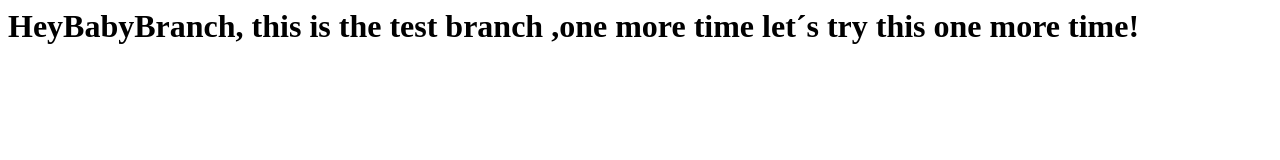
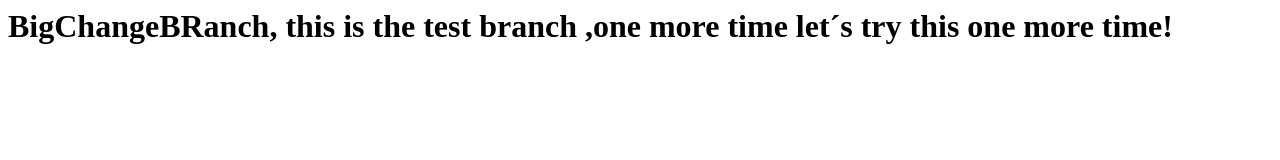
Before and after one commit to Tjommiboy/PUSH_PULL, a website: page index.html in a window 1280 px wide. Drawn offline with Linux system fonts and the light colour scheme.

Commit message:
adds big change

```diff
--- a/index.html
+++ b/index.html
@@ -4,7 +4,7 @@
   </head>
   <body>
     <h1>
-      HeyBabyBranch, this is the test branch ,one more time let´s try this one
+      BigChangeBRanch, this is the test branch ,one more time let´s try this one
       more time!
     </h1>
   </body>
```
